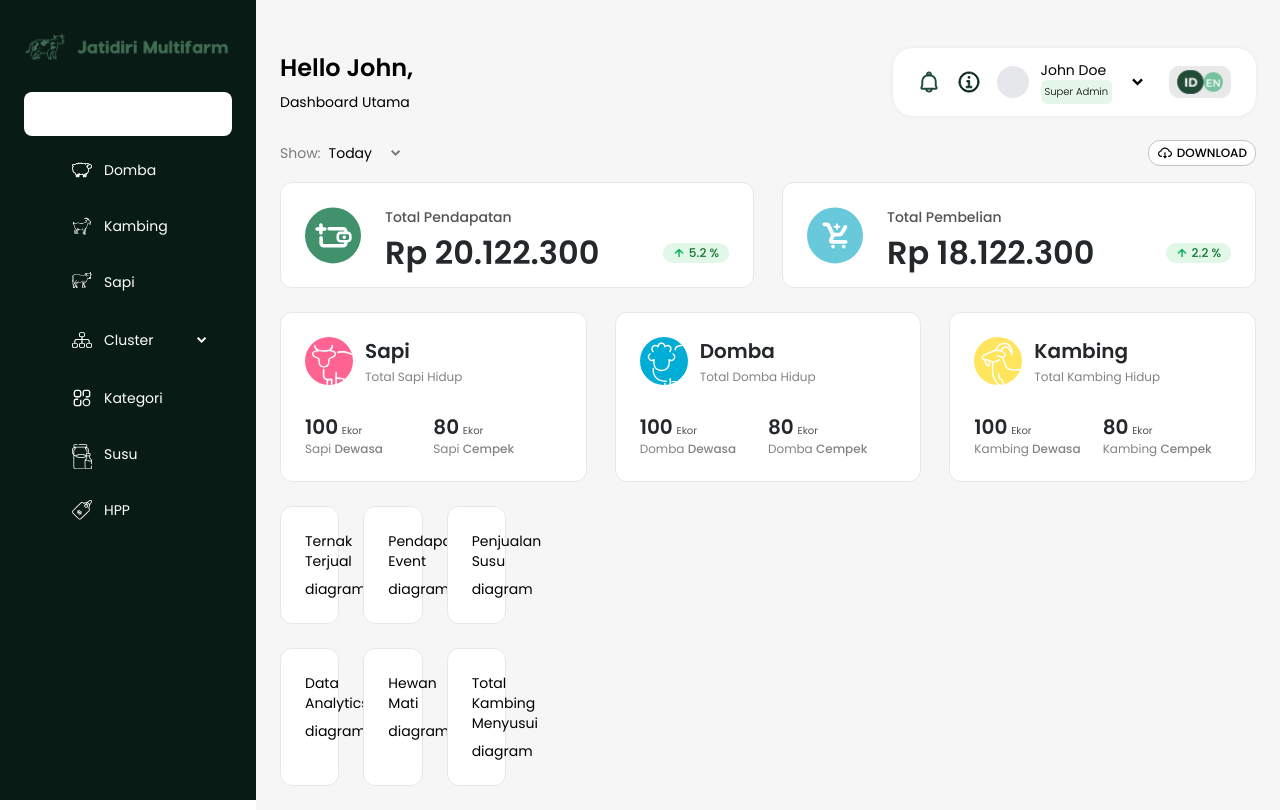
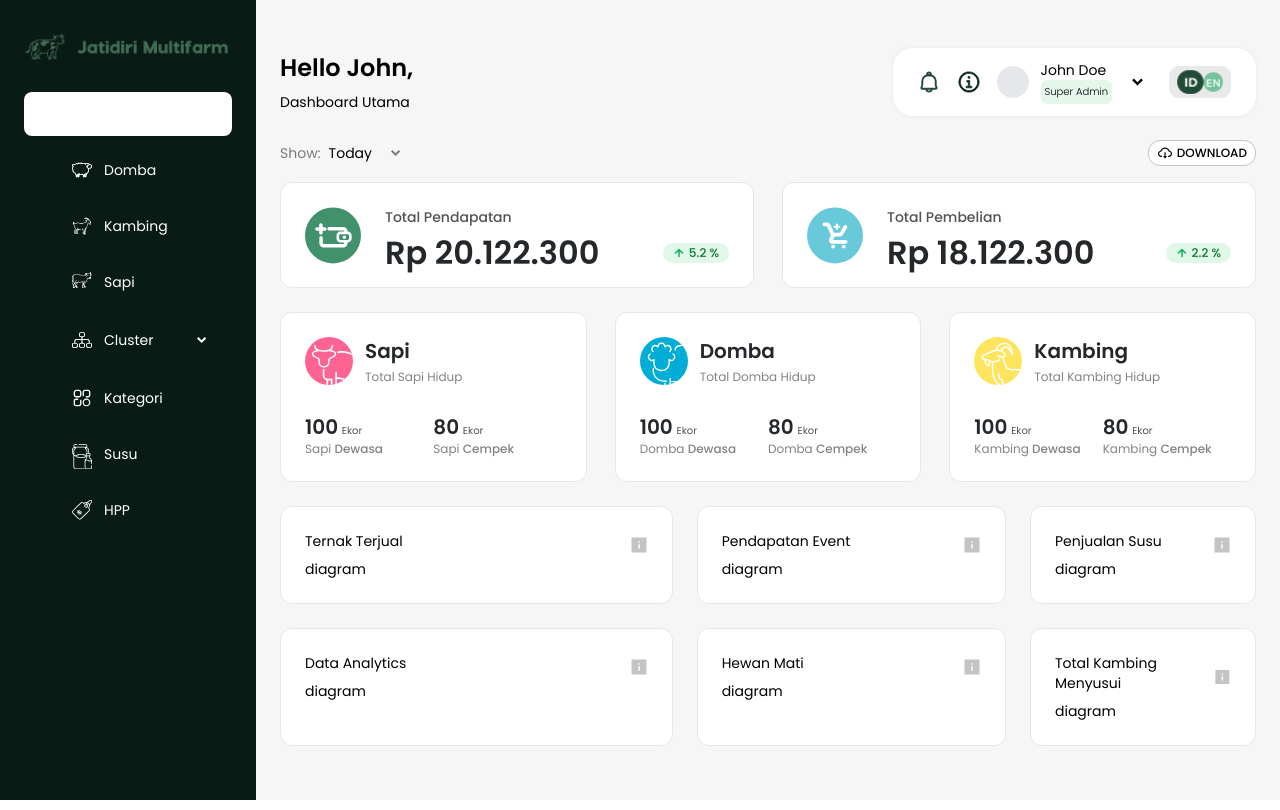
Before and after one commit to reizhafajrian/jatidiri-multifarm, a Next.js app: page /home in a window 1280 px wide. Built offline with nearby package versions, Linux system fonts and the light colour scheme.

Commit message:
fix cardlist grid

```diff
--- a/src/components/Dashboard/CardDiagram.tsx
+++ b/src/components/Dashboard/CardDiagram.tsx
@@ -2,17 +2,17 @@ import DashboardInfo from '@/assets/icons/dashboard-info.svg'
 import Card from '../Card'
 
 interface IProps {
-  col: string
+  className: string
   title: string
   description?: string
   children: React.ReactNode
 }
 
 export default function CardDiagram(props: IProps) {
-  const { col, children, title, description } = props
+  const { className, children, title, description } = props
 
   return (
-    <Card className={`col-span-${col}`}>
+    <Card className={className}>
       <div className="flex items-center justify-between">
         <h3 className="mb-2 capitalize">{title}</h3>
         <DashboardInfo />
--- a/src/pages/home/index.tsx
+++ b/src/pages/home/index.tsx
@@ -18,24 +18,24 @@ export default function Home() {
         <SectionOne />
         <SectionTwo />
         <div className="grid grid-cols-12 gap-6">
-          <CardDiagram col="5" title="ternak terjual">
+          <CardDiagram className="col-span-5" title="ternak terjual">
             diagram
           </CardDiagram>
-          <CardDiagram col="4" title="pendapatan event">
+          <CardDiagram className="col-span-4" title="pendapatan event">
             diagram
           </CardDiagram>
-          <CardDiagram col="3" title="penjualan susu">
+          <CardDiagram className="col-span-3" title="penjualan susu">
             diagram
           </CardDiagram>
         </div>
         <div className="grid grid-cols-12 gap-6">
-          <CardDiagram col="5" title="data analytics">
+          <CardDiagram className="col-span-5" title="data analytics">
             diagram
           </CardDiagram>
-          <CardDiagram col="4" title="hewan mati">
+          <CardDiagram className="col-span-4" title="hewan mati">
             diagram
           </CardDiagram>
-          <CardDiagram col="3" title="total kambing menyusui">
+          <CardDiagram className="col-span-3" title="total kambing menyusui">
             diagram
           </CardDiagram>
         </div>
```
